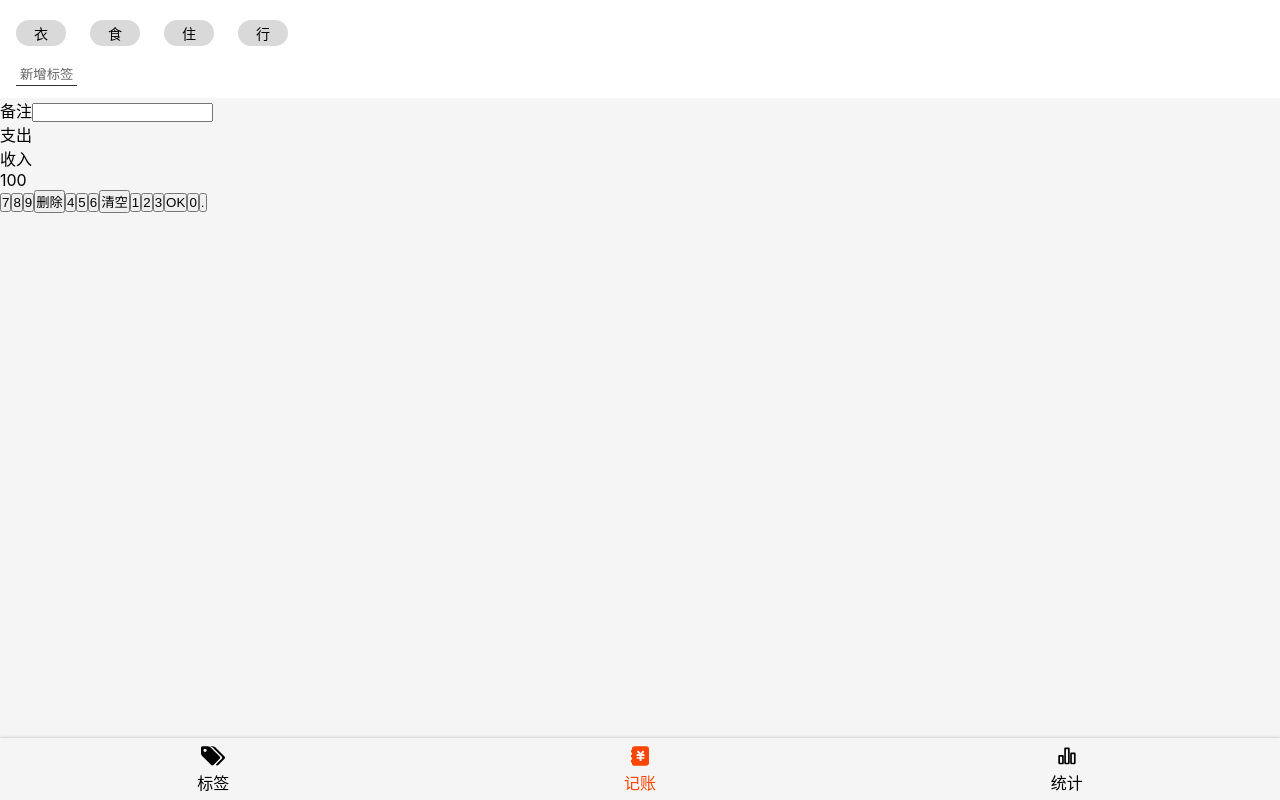
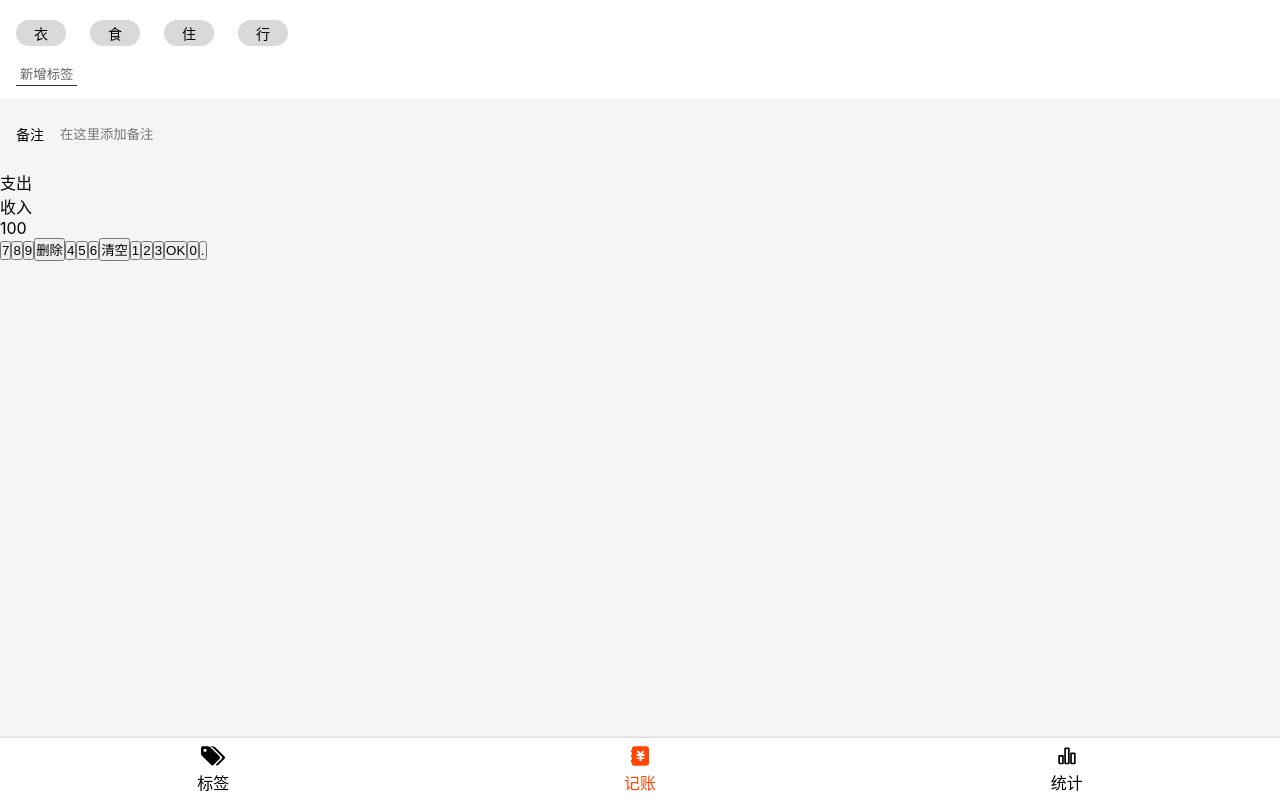
Before and after one commit to jrj444/booknow-react, a React app: page /#/money in a window 1280 px wide. Built offline with nearby package versions, Linux system fonts and the light colour scheme.

Commit message:
完成 Money.tsx 的 NotesSection UI

```diff
--- a/src/components/Nav.tsx
+++ b/src/components/Nav.tsx
@@ -5,6 +5,7 @@
 
 const NavWrapper = styled.nav`
   box-shadow: 0 0 3px rgba(0,0,0,0.25);
+  background: #ffffff;
   > ul {
     display: flex;
     > li {
--- a/src/index.scss
+++ b/src/index.scss
@@ -20,6 +20,10 @@
   color: inherit;
 }
 
+:focus {
+  outline: none;
+}
+
 body {
   font-family: $font-hei;
   font-size: 16px;
--- a/src/views/Money.tsx
+++ b/src/views/Money.tsx
@@ -28,7 +28,24 @@
 
 
 const NotesSection = styled.section`
-
+  background: #f5f5f5;
+  padding: 0 16px;
+  font-size: 14px;
+  > label {
+    display: flex;
+    align-items: center;
+    > span {
+      margin-right: 16px;
+      white-space: nowrap;
+    }
+    > input {
+      display: block;
+      width: 100%;
+      height: 72px;
+      border: none;
+      background: none;
+    }
+  }
 `;
 
 const CategorySection = styled.section`
@@ -54,7 +71,7 @@
       <NotesSection>
         <label>
           <span>备注</span>
-          <input type="text"/>
+          <input type="text" placeholder="在这里添加备注"/>
         </label>
       </NotesSection>
       <CategorySection>
```
